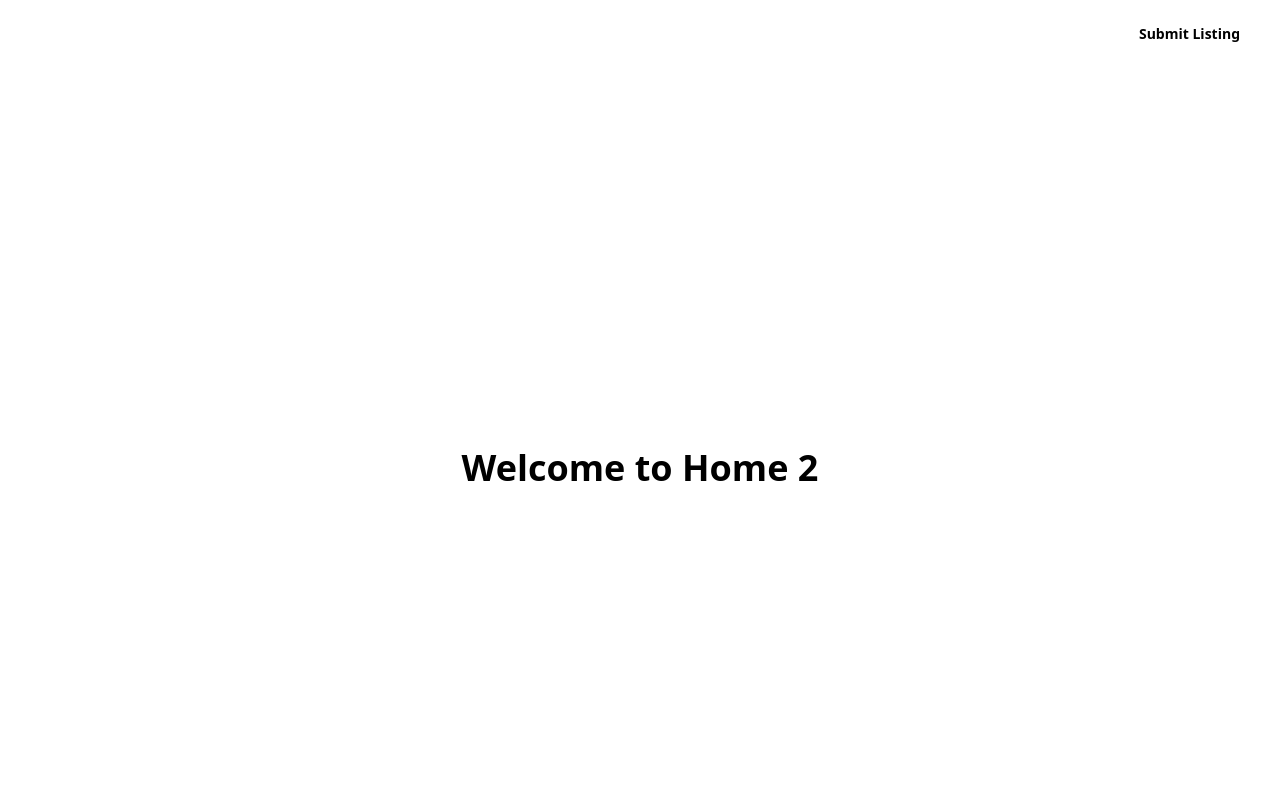
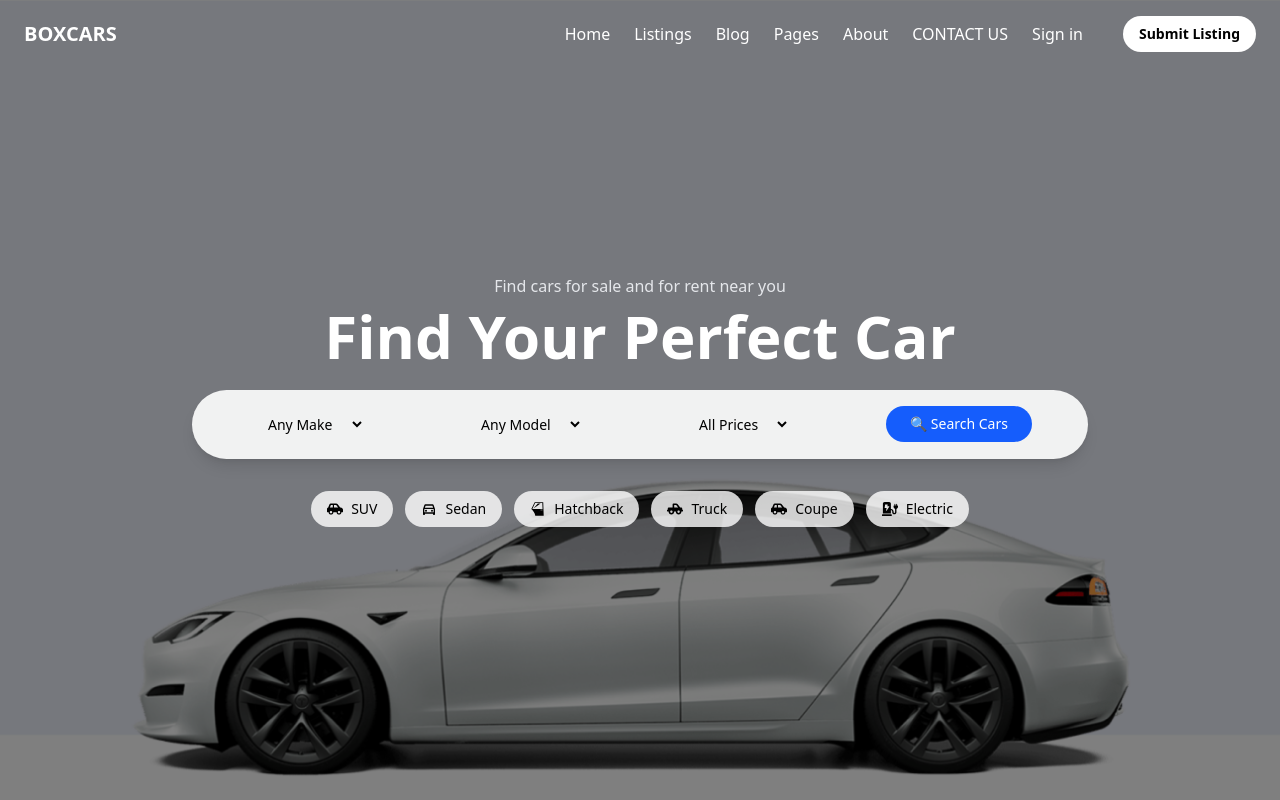
Before and after one commit to AhmedSamyEid/car_dealer_website, a Next.js app: page /home2 in a window 1280 px wide. Shown: the top 800 px of the page. Built offline with nearby package versions, Linux system fonts and the light colour scheme.

Commit message:
Add : heroSection

```diff
--- a/src/app/findYourPerfectCar/HeroSection.tsx
+++ b/src/app/components/ui/HeroSection.tsx
@@ -19,14 +19,14 @@ export default function HeroSection() {
     { type: "Electric", icon: <FaChargingStation /> },
   ];
   return (
-    <div className="relative w-full h-screen overflow-hidden bottom-17">
-      <Image src="/image/Background.png.png" alt="Car Image" fill className="object-cover" priority />
+    <div className="relative w-full h-screen overflow-hidden bg-white bottom-17">
+      <Image src="/image/Background(66).png" alt="Car Image" fill className="object-cover" priority />
 
       <div className="absolute inset-0 bg-black/50 z-10" />
 
       <div className="absolute inset-0 flex flex-col items-center justify-center text-center text-white px-4 z-20">
         <p className="text-sm md:text-base text-gray-200 mb-2">Find cars for sale and for rent near you</p>
-        <h1 className="text-4xl md:text-6xl font-bold mb-6">Find Your Perfect Car</h1>
+        <h1 className="text-4xl text-white md:text-6xl font-bold mb-6">Find Your Perfect Car</h1>
         <div className="bg-white/90 rounded-xl md:rounded-full py-4 px-4 flex justify-around flex-col md:flex-row gap-3 md:gap-4 items-center max-w-4xl w-full shadow-lg mb-8">
           <select className="text-sm text-black  px-4 py-2 w-full md:w-auto">
             <option>Any Make</option>
--- a/src/app/globals.css
+++ b/src/app/globals.css
@@ -20,6 +20,4 @@
 }
 
 body {
-  background: var(--background);
-
 }
--- a/src/app/home2/page.tsx
+++ b/src/app/home2/page.tsx
@@ -1,8 +1,8 @@
-// app/home2/page.tsx
+import HeroSection from "../components/ui/HeroSection";
+
+
 export default function Home2() {
   return (
-    <main className="min-h-screen flex justify-center items-center">
-      <h1 className="text-4xl font-bold">Welcome to Home 2</h1>
-    </main>
+    <HeroSection />
   );
 }
```
Also changed, not shown: public/image/Background(66).png (added).
